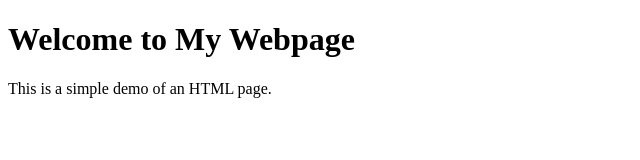
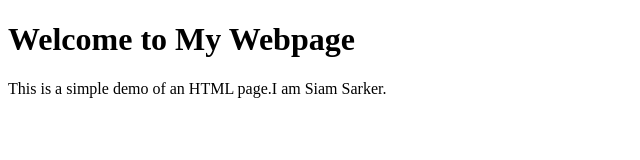
Before and after one commit to SiamSarker57/Hello, a plain HTML site: page index.html in a window 1280 px wide. Shown: the whole page, without its empty margins (0-640 px from the left). Drawn offline with Linux system fonts and the light colour scheme.

Commit message:
ptag-added

```diff
--- a/index.html
+++ b/index.html
@@ -8,7 +8,7 @@
 <body>
 
     <h1>Welcome to My Webpage</h1>
-    <p>This is a simple demo of an HTML page.</p>
+    <p>This is a simple demo of an HTML page.I am Siam Sarker.</p>
 
 
 </body>
```
